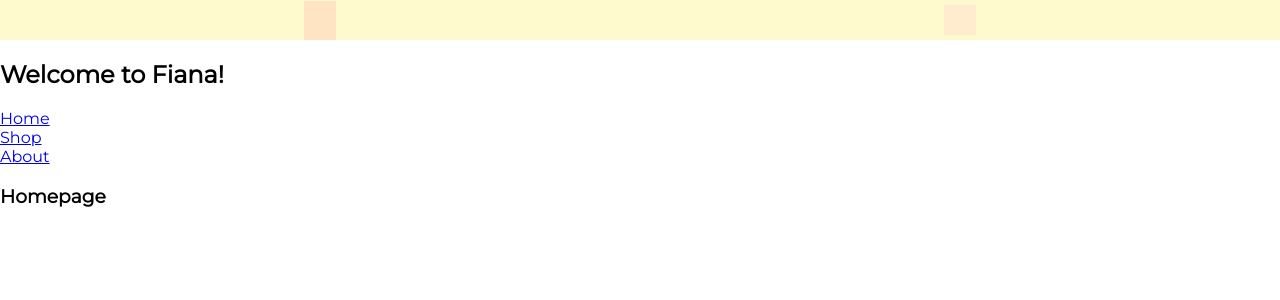
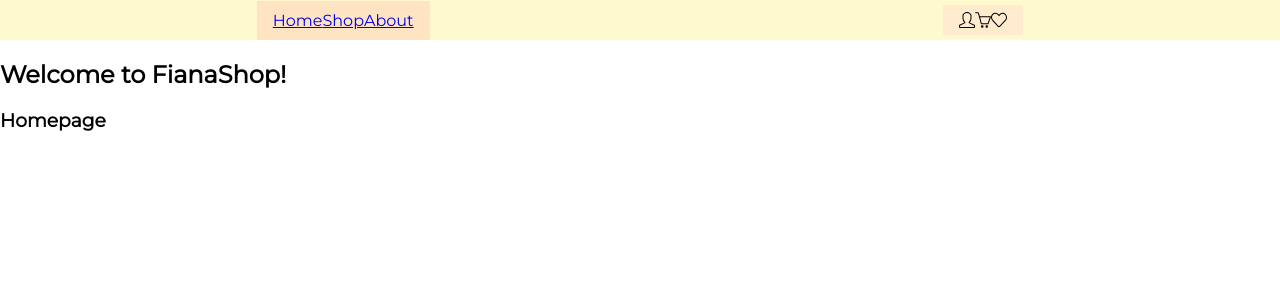
Before and after one commit to aisyafia/imageboard-server-practice, a React (Create React App) app: page / in a window 1280 px wide. Shown: the top 300 px of the page. Built offline with nearby package versions, Linux system fonts and the light colour scheme.

Commit message:
skeleton page

```diff
--- a/src/App.js
+++ b/src/App.js
@@ -7,8 +7,7 @@ import { NavBar } from "./components";
 function App() {
   return (
     <div>
-      <NavBar />
-      <h2>Welcome to Fiana!</h2>
+      <NavBar>
         <div>
           <NavLink to="/">Home</NavLink>
         </div>
@@ -16,7 +15,9 @@ function App() {
           <NavLink
             to="/shop"
             className="links"
-          style={({ isActive }) => (isActive ? { color: "white" } : undefined)}
+            style={({ isActive }) =>
+              isActive ? { color: "white" } : undefined
+            }
           >
             Shop
           </NavLink>
@@ -24,6 +25,9 @@ function App() {
         <div>
           <NavLink to="/details/:id">About</NavLink>
         </div>
+      </NavBar>
+      <h2>Welcome to FianaShop!</h2>
+
       <Routes>
         <Route path="/" element={<HomePage />} />
         <Route path="/shop" element={<ShopPage />} />
--- a/src/components/NavBar.js
+++ b/src/components/NavBar.js
@@ -1,8 +1,14 @@
+import { SlHeart, SlBasket, SlUser } from "react-icons/sl";
+
 const NavBar = ({ children }) => {
   return (
     <div class="navbar-container">
       <div class="link-and-searchbox">{children}</div>
-      <div class="user-icons"></div>
+      <div class="user-icons">
+        <SlUser />
+        <SlBasket />
+        <SlHeart />
+      </div>
     </div>
   );
 };
--- a/src/components/style.css
+++ b/src/components/style.css
@@ -1,6 +1,7 @@
 .navbar-container {
   width: 100%;
   height: 40px;
+  align-items: center;
   background-color: lemonchiffon;
   display: flex;
   justify-content: space-evenly;
@@ -10,8 +11,7 @@
   justify-content: space-evenly;
   align-items: center;
   margin: auto;
-  min-width: none;
-  max-width: 1920px;
+  max-width: 100%;
   height: 39px;
   padding-right: 16px;
   padding-left: 16px;
@@ -19,10 +19,11 @@
 }
 .user-icons {
   display: flex;
+  justify-content: space-evenly;
   align-items: center;
   margin: auto;
   min-width: none;
-  max-width: 200px;
+  max-width: 900px;
   padding-right: 16px;
   padding-left: 16px;
   box-sizing: border-box;
```
Lines whose indentation alone changed are shown as unchanged.
